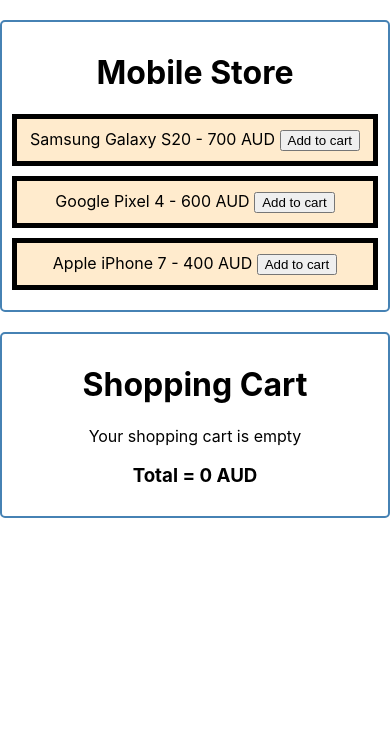
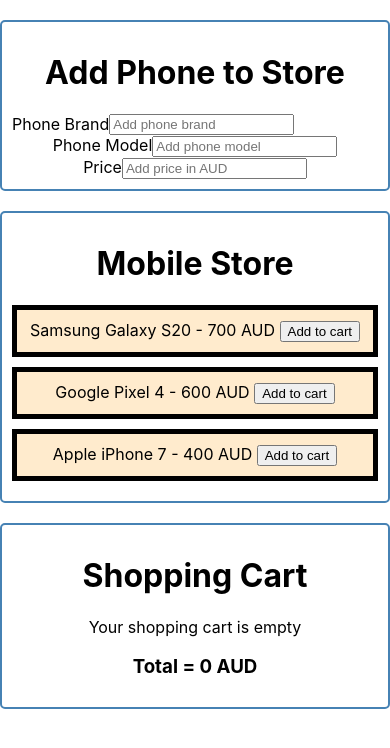
Before and after one commit to machineawin/mobile-store, a React (Create React App) app: page / in a window 390 px wide. Shown: the top 748 px of the page. Built offline with nearby package versions, Linux system fonts and the light colour scheme.

Commit message:
Add container class to phone add section

```diff
--- a/src/App.js
+++ b/src/App.js
@@ -2,6 +2,7 @@
 import MobileStore from './Components/MobileStore';
 import ShoppingCart from './Components/ShoppingCart';
 import { useState } from 'react';
+import AddPhone from './Components/AddPhone';
 
 function App() {
 
@@ -58,6 +59,7 @@
 
   return (
     <div className="App">
+      <AddPhone/>
       <MobileStore phones = {phones} onAdd = {addToCart}/>
       <ShoppingCart phones = {cartPhones} total = {cartTotal}/>
     </div>
--- /dev/null
+++ b/src/Components/AddPhone.jsx
@@ -0,0 +1,26 @@
+import Header from "./Header"
+
+const AddPhone = () => {
+  return (
+    < div className="container">
+        <Header title="Add Phone to Store"/>
+        <form >
+            <div className="form-control">
+                <label>Phone Brand </label>
+                <input placeholder='Add phone brand'></input>
+            </div>
+            <div>
+                <label>Phone Model</label>
+                <input placeholder='Add phone model'></input>
+            </div>
+            <div>
+                <label>Price</label>
+                <input placeholder='Add price in AUD'></input>
+            </div>
+
+        </form>
+    </div>
+  )
+}
+
+export default AddPhone
--- a/src/index.css
+++ b/src/index.css
@@ -37,3 +37,8 @@
 .btn {
   cursor: pointer;
 }
+
+.form-control {
+  display: flex;
+  align-items: centers;
+}
```
